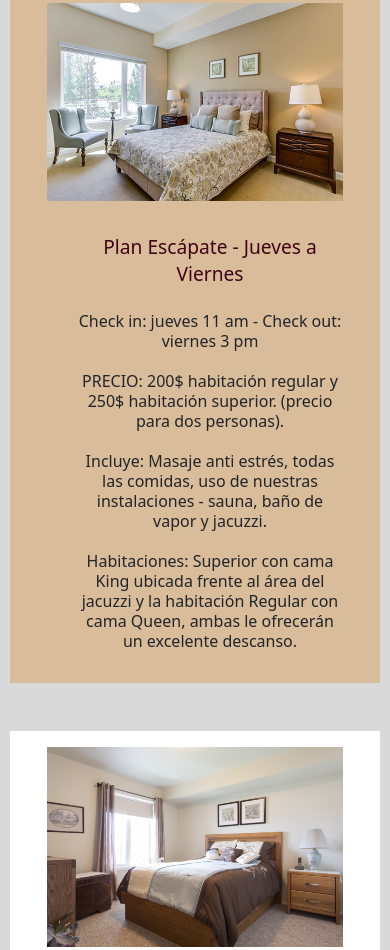
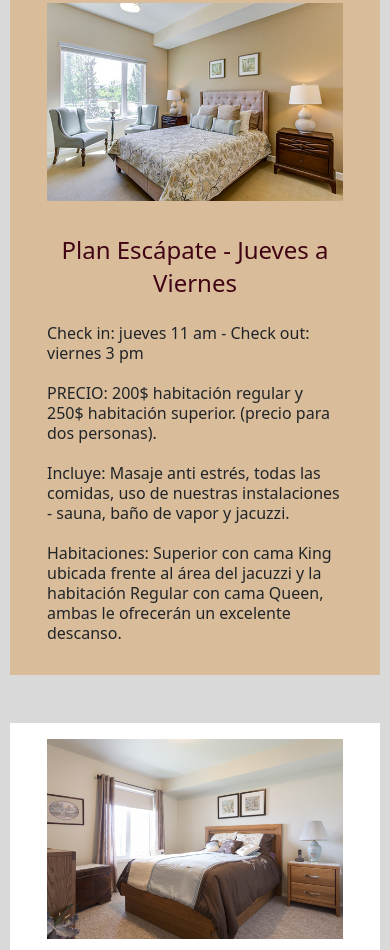
Before and after one commit to Neyda369/proyecto-neyda-comision-57680, a website: page pages/hospedaje.html in a window 390 px wide. Shown: the part 605-1555 px from the top of the page. Drawn offline with nearby package versions, Linux system fonts and the light colour scheme; a web font is replaced by a local one.

Commit message:
modificación de las mediaqueries 425

```diff
--- a/scss/layouts/_mediaqueries425.scss
+++ b/scss/layouts/_mediaqueries425.scss
@@ -1,11 +1,11 @@
-@media (max-width: 425px) {
+@media (max-width: 426px) {
     .article-container {
         width: 100%;
         padding: 0rem;
     }
 }
 
-@media (max-width: 425px) {
+@media (max-width: 426px) {
     .article-container {
         .img-left {
             img {
@@ -18,37 +18,29 @@
     }
 }
 
-
-@media (max-width: 425px) {
+@media (max-width: 426px) {
     .section-beige {
         padding: 1rem 0rem 1rem 0rem;
     }
 }
 
-@media (max-width: 425px) {
+@media (max-width: 426px) {
     .section-white {
         padding: 1rem 0rem 1rem 0rem;
     }
 }
 
-
-
-
-@media (max-width: 425px) {
-    .article-container {
-        padding: .5rem auto;
+@media (max-width: 426px) {
+    .container-text {
+        padding: 0;
     }
 
+    .text {
+        text-align: start;
+        padding: 0;
 
-    .container-text {
-
-        .text {
-            text-align: center;
-            padding: 0;
-            h2 {
-                font-size: 1.2rem;
-                color: map-get($txt-color, wine);
-            }
+        h2 {
+            font-size: .5rem;
         }
     }
 }
```
Also changed, not shown: css/style.css.
